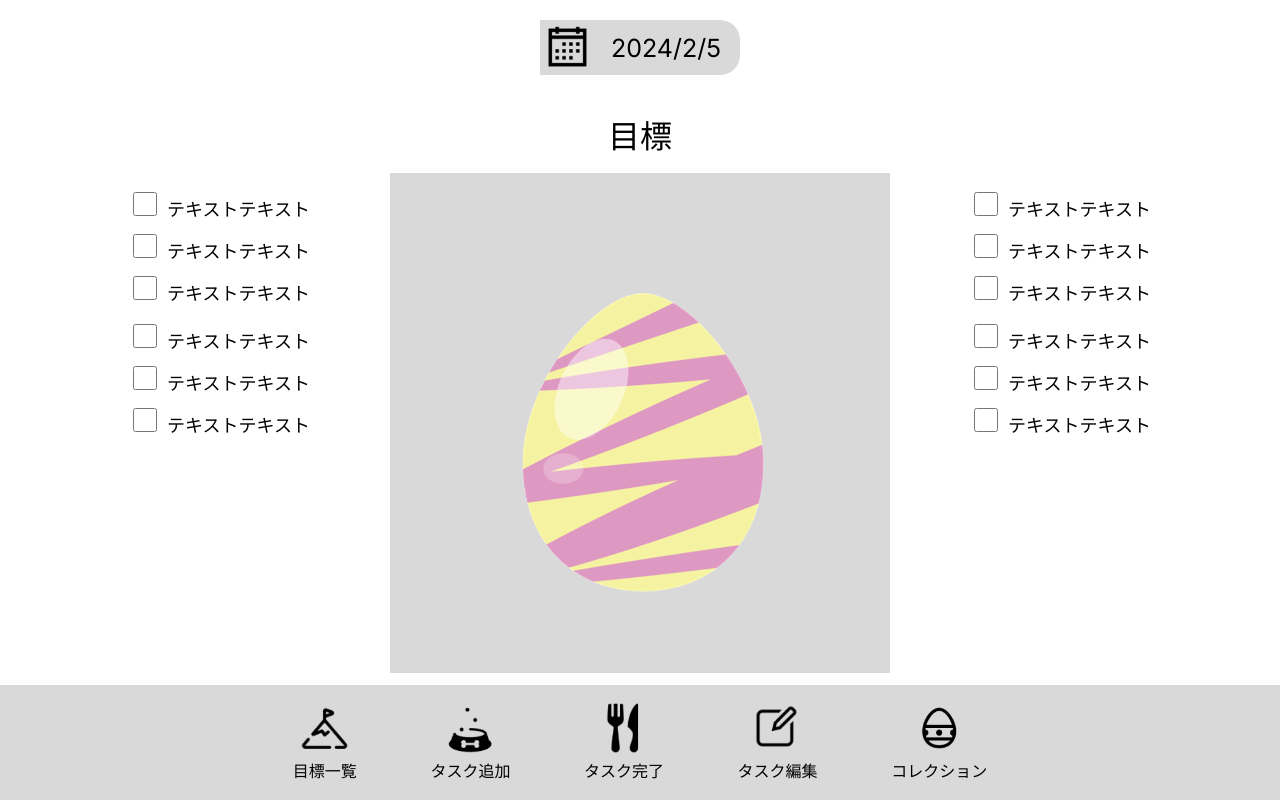
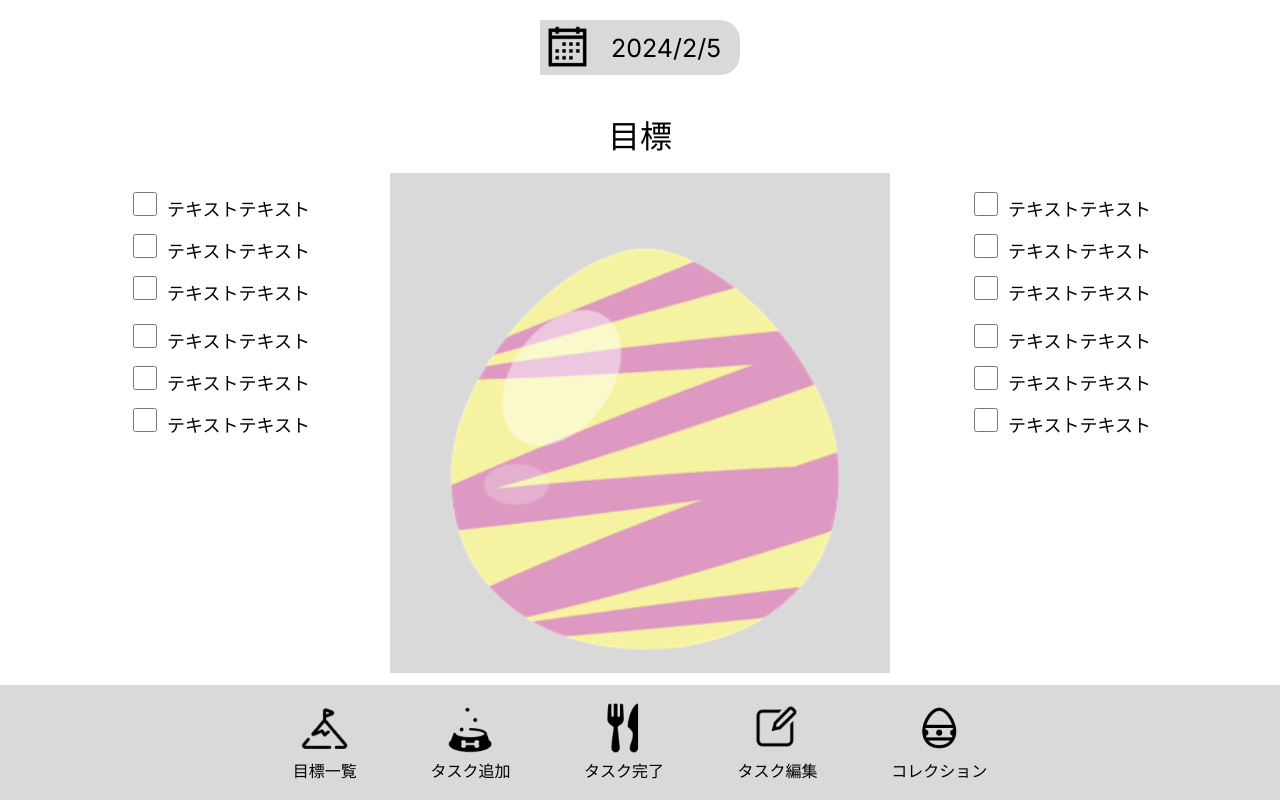
Before and after one commit to Apprentice-Team-Dragon/reflect-monster, a Next.js app in the folder frontend/app/: page / in a window 1280 px wide. Built offline with nearby package versions, Linux system fonts and the light colour scheme.

Commit message:
モンスターコンポーネントの画像をImageコンポーネントに変更

```diff
--- a/frontend/app/app/components/Monster.jsx
+++ b/frontend/app/app/components/Monster.jsx
@@ -1,7 +1,13 @@
+'use client'
+import Image from "next/image";
+
 export default function Monster() {
+
   return (
     <div className="monster-container">
-      <img src="img/firstegg.png" alt="卵" />
+      <Image src={"/img/firstegg.png"} alt="卵" width={500} height={500}/>
+      {/* <Image src={process.env.NEXT_PUBLIC_STRAGE_URL/monster.image} alt="卵" width={500} height={500}/> */}
+      {/* <Image src={`${process.env.NEXT_PUBLIC_STRAGE_URL}/1706632518363_amg8wzx.png`} alt="卵" width={500} height={500}/> */}
     </div>
   );
 }
```
